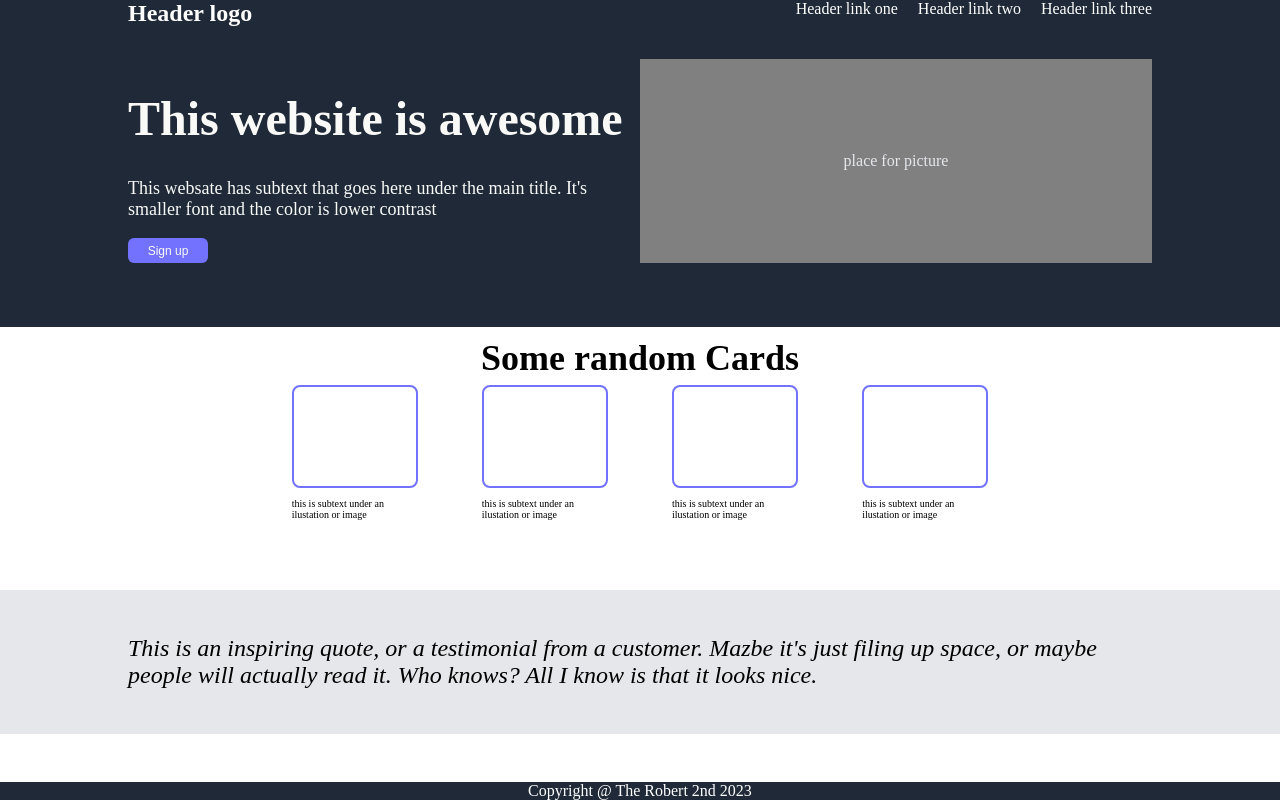
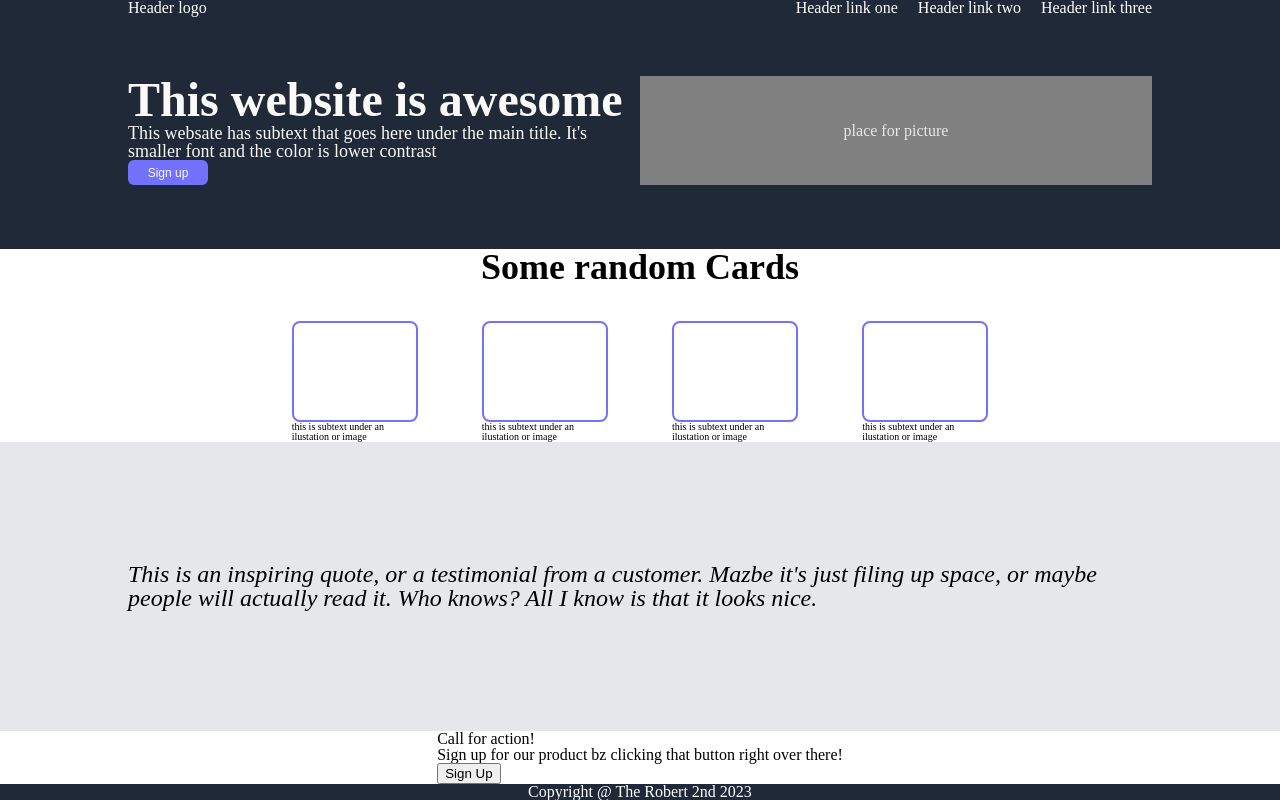
Before and after one commit to Unitato1/Project-Landing-Page, a plain HTML site: page index.html in a window 1280 px wide. Drawn offline with Linux system fonts and the light colour scheme.

Commit message:
added reset styles

```diff
--- a/index.html
+++ b/index.html
@@ -5,6 +5,7 @@
     <meta http-equiv="X-UA-Compatible" content="IE=edge">
     <meta name="viewport" content="width=device-width, initial-scale=1.0">
     <title>Document</title>
+    <link rel="stylesheet" href="reset.css">
     <link rel="stylesheet" href="styles.css">
 </head>
 <body>
@@ -64,7 +65,15 @@
             </p>
         </div>
         <div class="call_for_action">
-            <div> </div>
+            <div class="call-container">
+                <div>
+                    <h3>Call for action!</h3>
+                    <p>Sign up for our product bz clicking that button right over there!</p>
+                </div>
+                <div>
+                    <button> Sign Up</button>
+                </div>
+            </div>
         </div>
     </main>
     <footer>
--- /dev/null
+++ b/reset.css
@@ -0,0 +1,48 @@
+/* http://meyerweb.com/eric/tools/css/reset/
+   v2.0 | 20110126
+   License: none (public domain)
+*/
+
+html, body, div, span, applet, object, iframe,
+h1, h2, h3, h4, h5, h6, p, blockquote, pre,
+a, abbr, acronym, address, big, cite, code,
+del, dfn, em, img, ins, kbd, q, s, samp,
+small, strike, strong, sub, sup, tt, var,
+b, u, i, center,
+dl, dt, dd, ol, ul, li,
+fieldset, form, label, legend,
+table, caption, tbody, tfoot, thead, tr, th, td,
+article, aside, canvas, details, embed,
+figure, figcaption, footer, header, hgroup,
+menu, nav, output, ruby, section, summary,
+time, mark, audio, video {
+	margin: 0;
+	padding: 0;
+	border: 0;
+	font-size: 100%;
+	font: inherit;
+	vertical-align: baseline;
+}
+/* HTML5 display-role reset for older browsers */
+article, aside, details, figcaption, figure,
+footer, header, hgroup, menu, nav, section {
+	display: block;
+}
+body {
+	line-height: 1;
+}
+ol, ul {
+	list-style: none;
+}
+blockquote, q {
+	quotes: none;
+}
+blockquote:before, blockquote:after,
+q:before, q:after {
+	content: '';
+	content: none;
+}
+table {
+	border-collapse: collapse;
+	border-spacing: 0;
+}
--- a/styles.css
+++ b/styles.css
@@ -29,7 +29,7 @@ header {
     display: flex;
     justify-content: center;
     align-items: start;
-    margin-bottom: 4vh;
+    margin-bottom: 60px;
 }
 h2 {
     padding: 0;
@@ -101,6 +101,7 @@ main > * {
 }
 
 .container-cards{
+    margin-top: 3vh;
     width: 80%;
     display: flex;
     gap: 5vw;
@@ -109,7 +110,7 @@ main > * {
 }
 main > h2{
     font-size: 36px;
-    margin-top: 10px;
+    font-weight: 900;
 }
 .card {
     display: flex;
@@ -125,8 +126,8 @@ main > h2{
     font-weight: 100;
 }
 .quote {
-    margin-top: 60px;
-    flex: 3 3 0;
+    margin-top: 0vh;
+    flex: 6 3 0;
     display: flex;
     justify-content: center;
     align-items: center;
```
